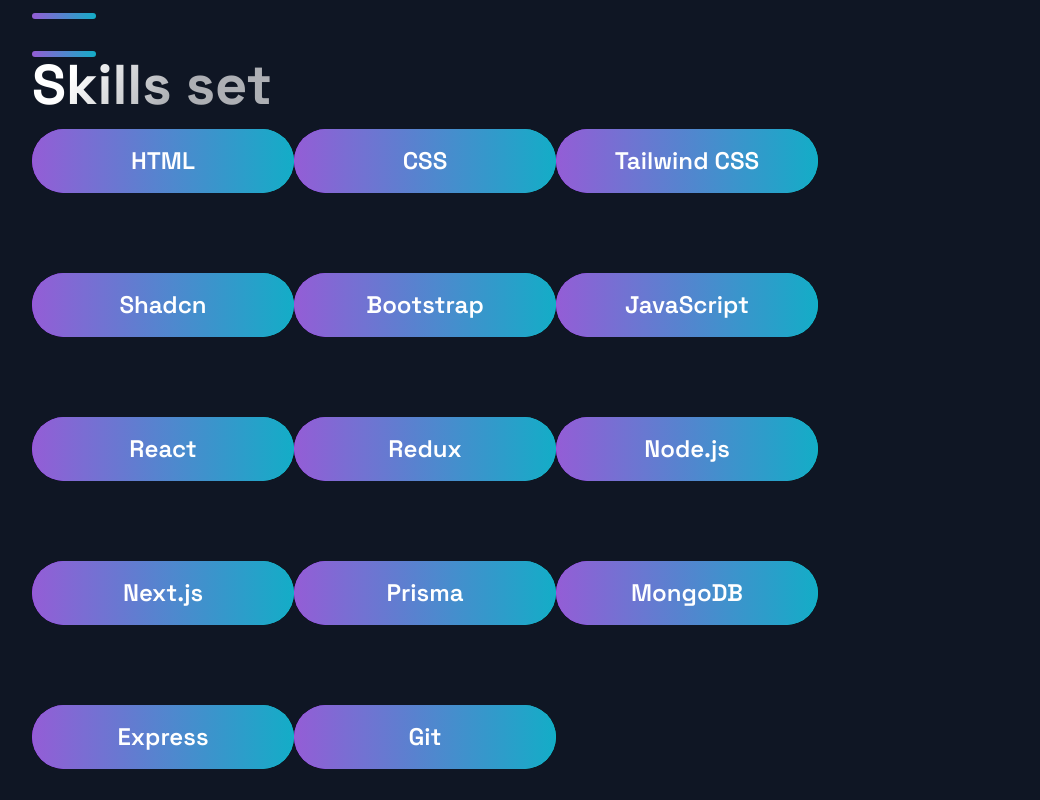
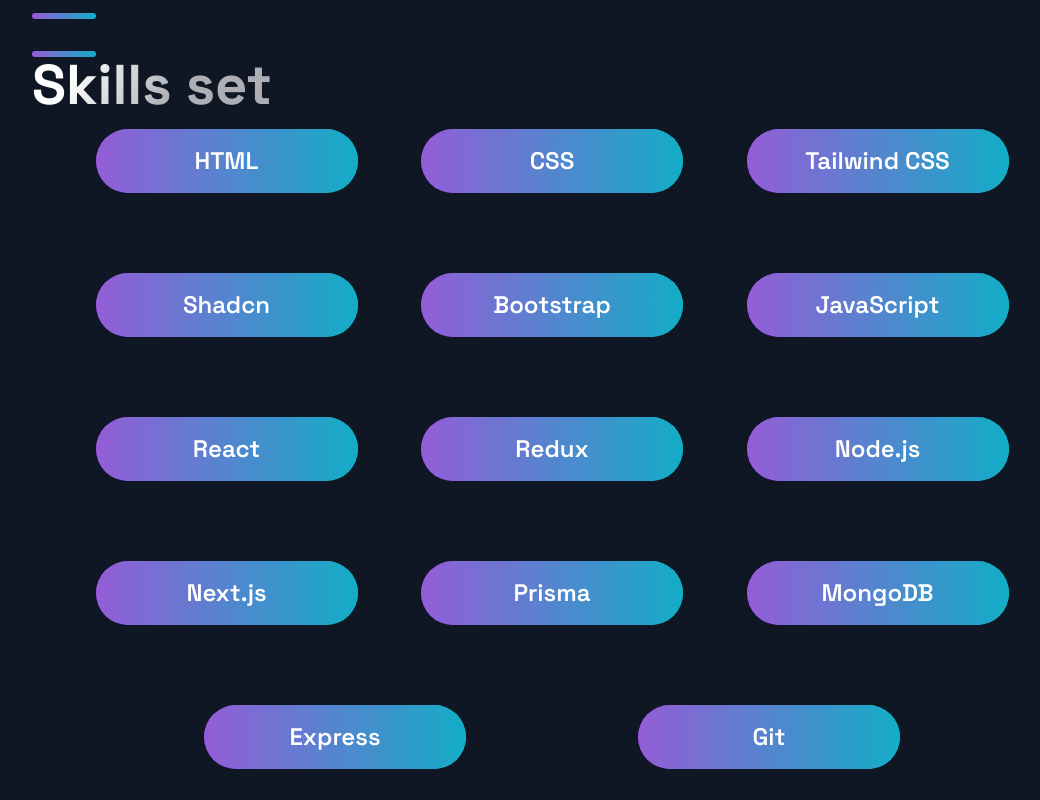
Before and after one commit to GauthamRVanjre/Personal-Portfolio, a Next.js app: page / in a window 1280 px wide. Shown: the part 1480-2280 px from the top of the page, without its empty margins (88-1128 px from the left). Built offline with nearby package versions, Linux system fonts and the light colour scheme; no server answers; the database is empty.

Commit message:
updated styles

```diff
--- a/src/components/Header/HeaderStyles.js
+++ b/src/components/Header/HeaderStyles.js
@@ -19,9 +19,13 @@
 `;
 
 export const Flex = styled.div`
-  width: 100%;
+  width: 60%;
   display: flex;
   justify-content: space-between;
+
+  @media ${(props) => props.theme.breakpoints.sm} {
+    width: 100%;
+  }
 `;
 
 export const Span = styled.span`
--- a/src/components/SkillsSet/SkillSetStyles.js
+++ b/src/components/SkillsSet/SkillSetStyles.js
@@ -2,7 +2,9 @@
 
 export const SkilledSetBoxes = styled.div`
   display: flex;
+  justify-content: space-evenly;
   flex-wrap: wrap;
+  width: 100%;
 `;
 
 export const SkillBox = styled.div`
```
